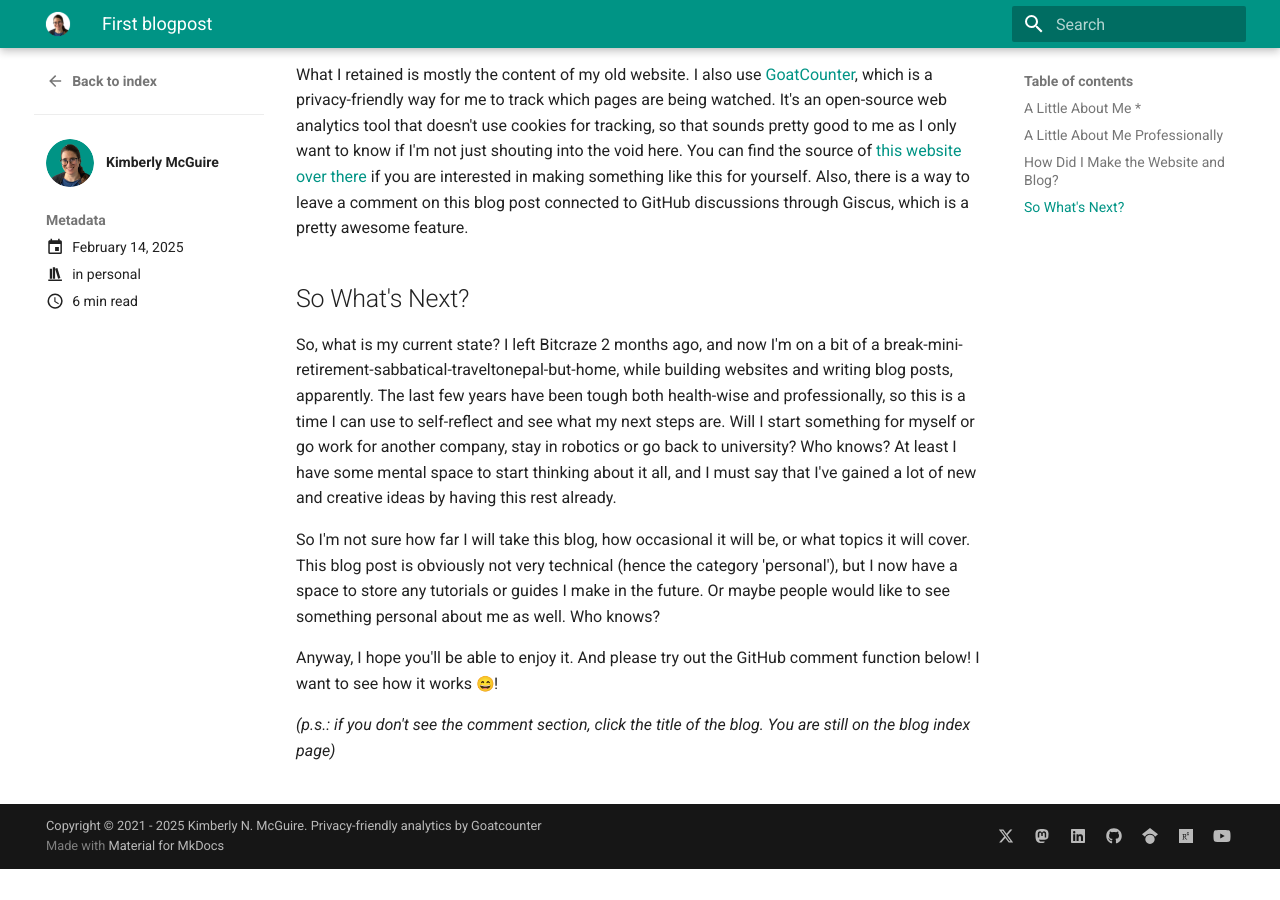
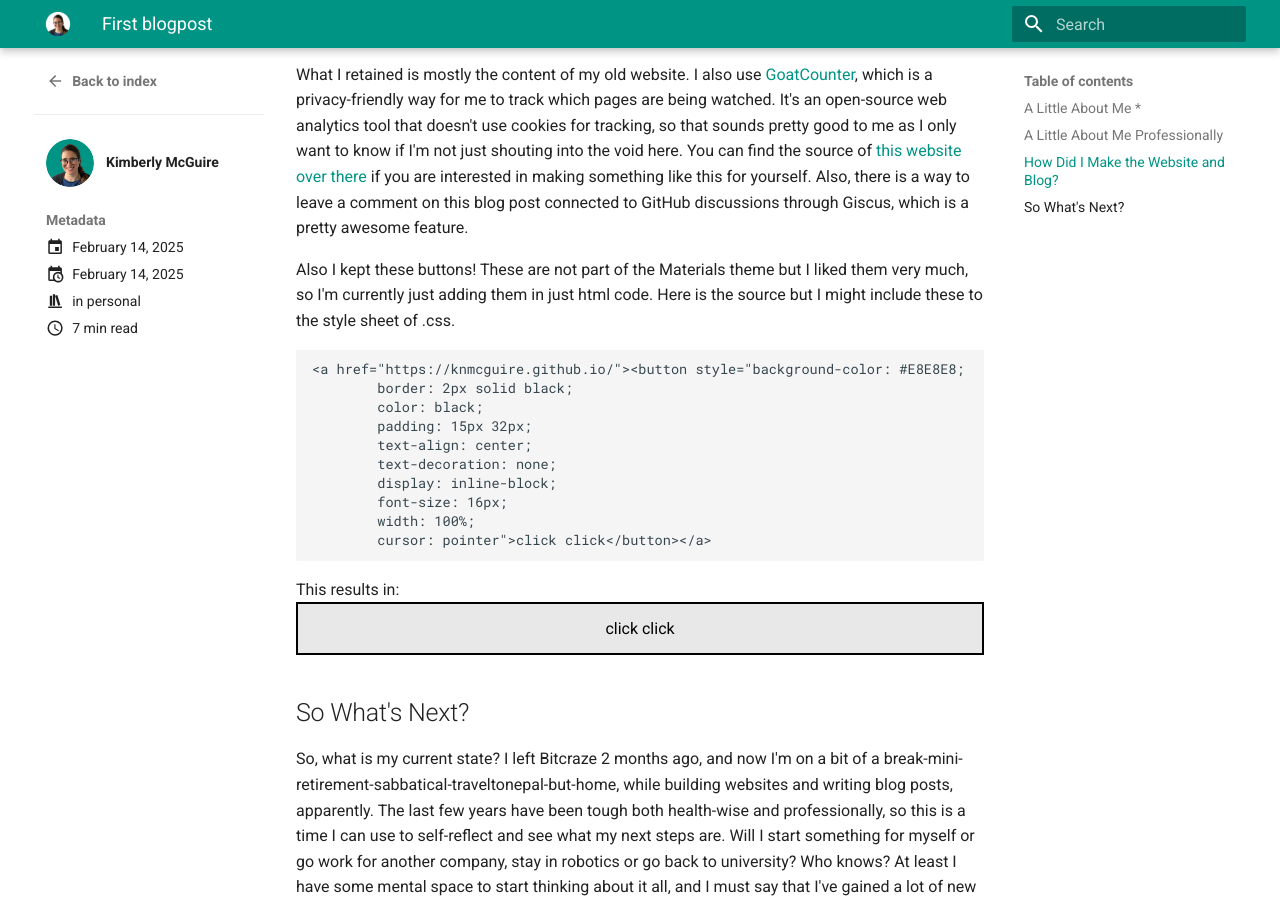
Before and after one commit to knmcguire/knmcguire.github.io, an MkDocs documentation site: the page built from docs/blog/posts/first_blogpost.md, in a window 1280 px wide and 900 px high, scrolled down 2125 px. Built offline with MkDocs 1.6.1 and Material for MkDocs 9.7.7, drawn with Linux system fonts in a browser that asks for light colours; emoji names are drawn with the system emoji font; comment, search, counter and statistics services are not loaded; before the commit the page ends 2994 px from its top, so only the background shows below that.

Commit message:
update blogpost

````diff
--- a/docs/blog/posts/first_blogpost.md
+++ b/docs/blog/posts/first_blogpost.md
@@ -1,6 +1,7 @@
 ---
 date:
   created: 2025-02-14
+  updated: 2025-02-14
 draft: false
 categories:
     - personal
@@ -42,6 +43,35 @@ I had a website before, built with Jekyll, the recommended way to startup GitHub
 
 What I retained is mostly the content of my old website. I also use [GoatCounter](https://www.goatcounter.com/), which is a privacy-friendly way for me to track which pages are being watched. It's an open-source web analytics tool that doesn't use cookies for tracking, so that sounds pretty good to me as I only want to know if I'm not just shouting into the void here. You can find the source of [this website over there](https://github.com/knmcguire/knmcguire.github.io) if you are interested in making something like this for yourself. Also, there is a way to leave a comment on this blog post connected to GitHub discussions through Giscus, which is a pretty awesome feature.
 
+Also I kept these buttons! These are not part of the Materials theme but I liked them very much, so I'm currently just adding them in just html code. Here is the source but I might include these to the style sheet of .css.
+
+
+
+```html
+<a href="https://knmcguire.github.io/"><button style="background-color: #E8E8E8;
+        border: 2px solid black;
+        color: black;
+        padding: 15px 32px;
+        text-align: center;
+        text-decoration: none;
+        display: inline-block;
+        font-size: 16px;
+        width: 100%;
+        cursor: pointer">click click</button></a>
+```
+This results in:
+<a href="https://knmcguire.github.io/"><button style="background-color: #E8E8E8;
+        border: 2px solid black;
+        color: black;
+        padding: 15px 32px;
+        text-align: center;
+        text-decoration: none;
+        display: inline-block;
+        font-size: 16px;
+        width: 100%;
+        cursor: pointer">click click</button></a>
+
+
 ## So What's Next?
 
 So, what is my current state? I left Bitcraze 2 months ago, and now I'm on a bit of a break-mini-retirement-sabbatical-traveltonepal-but-home, while building websites and writing blog posts, apparently. The last few years have been tough both health-wise and professionally, so this is a time I can use to self-reflect and see what my next steps are. Will I start something for myself or go work for another company, stay in robotics or go back to university? Who knows? At least I have some mental space to start thinking about it all, and I must say that I've gained a lot of new and creative ideas by having this rest already.
````
